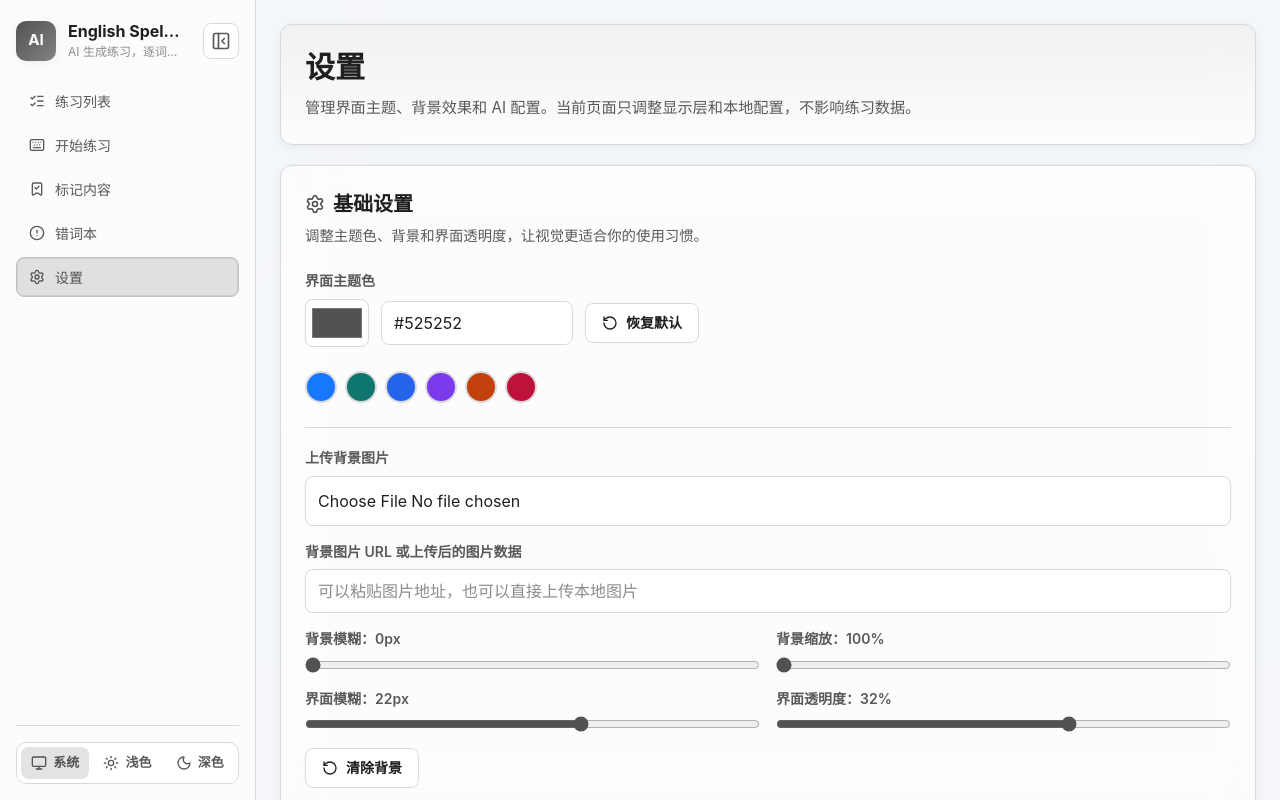
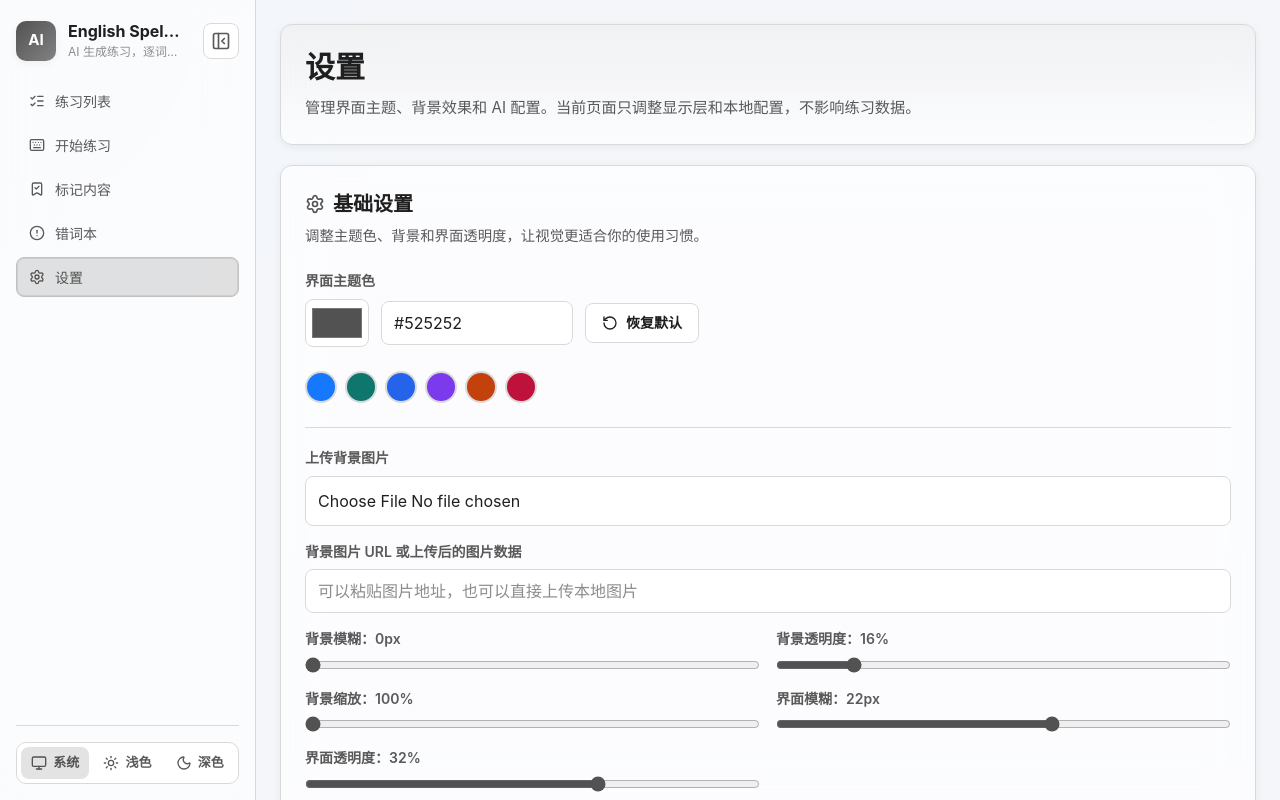
Before and after one commit to yoniu/english-learning, a Next.js app: page /settings in a window 1280 px wide. Built offline with nearby package versions, Linux system fonts and the light colour scheme.

Commit message:
Add adjustable background image opacity

```diff
--- a/src/app/globals.css
+++ b/src/app/globals.css
@@ -38,6 +38,7 @@
   --app-background-image: none;
   --app-background-blur: 0px;
   --app-background-scale: 1;
+  --app-background-opacity: 0.16;
   --glass-blur: 10px;
   --glass-opacity: 0.86;
   --shadow-sm: 0 2px 8px rgba(15, 23, 42, 0.06);
@@ -245,7 +246,7 @@ a:focus-visible {
   background-repeat: no-repeat;
   background-size: cover;
   filter: blur(var(--app-background-blur));
-  opacity: 0.16;
+  opacity: var(--app-background-opacity);
   transform: scale(var(--app-background-scale));
 }
 
--- a/src/app/settings/page.tsx
+++ b/src/app/settings/page.tsx
@@ -31,6 +31,7 @@ const defaultBackgroundSettings: BackgroundSettings = {
   imageUrl: "",
   blur: 0,
   scale: 1,
+  imageOpacity: 0.16,
   glassBlur: 10,
   glassOpacity: 0.86,
 };
@@ -313,6 +314,26 @@ export default function SettingsPage() {
 
                 <label className="form-field">
                   <span>
+                    背景透明度：{Math.round(backgroundSettings.imageOpacity * 100)}%
+                  </span>
+                  <input
+                    className="accent-[var(--button)]"
+                    max={1}
+                    min={0}
+                    onChange={(event) =>
+                      updateBackgroundSettings({
+                        ...backgroundSettings,
+                        imageOpacity: Number(event.target.value),
+                      })
+                    }
+                    step={0.01}
+                    type="range"
+                    value={backgroundSettings.imageOpacity}
+                  />
+                </label>
+
+                <label className="form-field">
+                  <span>
                     背景缩放：{Math.round(backgroundSettings.scale * 100)}%
                   </span>
                   <input
--- a/src/components/app-shell.tsx
+++ b/src/components/app-shell.tsx
@@ -40,6 +40,7 @@ export function AppShell({ children }: { children: React.ReactNode }) {
       imageUrl: "",
       blur: 0,
       scale: 1,
+      imageOpacity: 0.16,
       glassBlur: 22,
       glassOpacity: 0.68,
     });
--- a/src/lib/local-settings.ts
+++ b/src/lib/local-settings.ts
@@ -13,6 +13,7 @@ export type BackgroundSettings = {
   imageUrl: string;
   blur: number;
   scale: number;
+  imageOpacity: number;
   glassBlur: number;
   glassOpacity: number;
 };
@@ -24,6 +25,7 @@ const DEFAULT_BACKGROUND_SETTINGS: BackgroundSettings = {
   imageUrl: "",
   blur: 0,
   scale: 1,
+  imageOpacity: 0.16,
   glassBlur: 22,
   glassOpacity: 0.68,
 };
@@ -93,6 +95,7 @@ function normalizeBackgroundSettings(value: unknown): BackgroundSettings {
     imageUrl: typeof settings.imageUrl === "string" ? settings.imageUrl : "",
     blur: clampNumber(settings.blur, 0, 24),
     scale: clampNumber(settings.scale, 1, 1.4),
+    imageOpacity: clampNumber(settings.imageOpacity, 0, 1),
     glassBlur: clampNumber(settings.glassBlur, 0, 36),
     glassOpacity: clampNumber(settings.glassOpacity, 0.18, 0.95),
   };
@@ -252,6 +255,7 @@ export function applyBackgroundSettings(value: BackgroundSettings): void {
   );
   rootStyle.setProperty("--app-background-blur", `${settings.blur}px`);
   rootStyle.setProperty("--app-background-scale", String(settings.scale));
+  rootStyle.setProperty("--app-background-opacity", String(settings.imageOpacity));
   rootStyle.setProperty("--glass-blur", `${settings.glassBlur}px`);
   rootStyle.setProperty("--glass-opacity", String(settings.glassOpacity));
 
```
